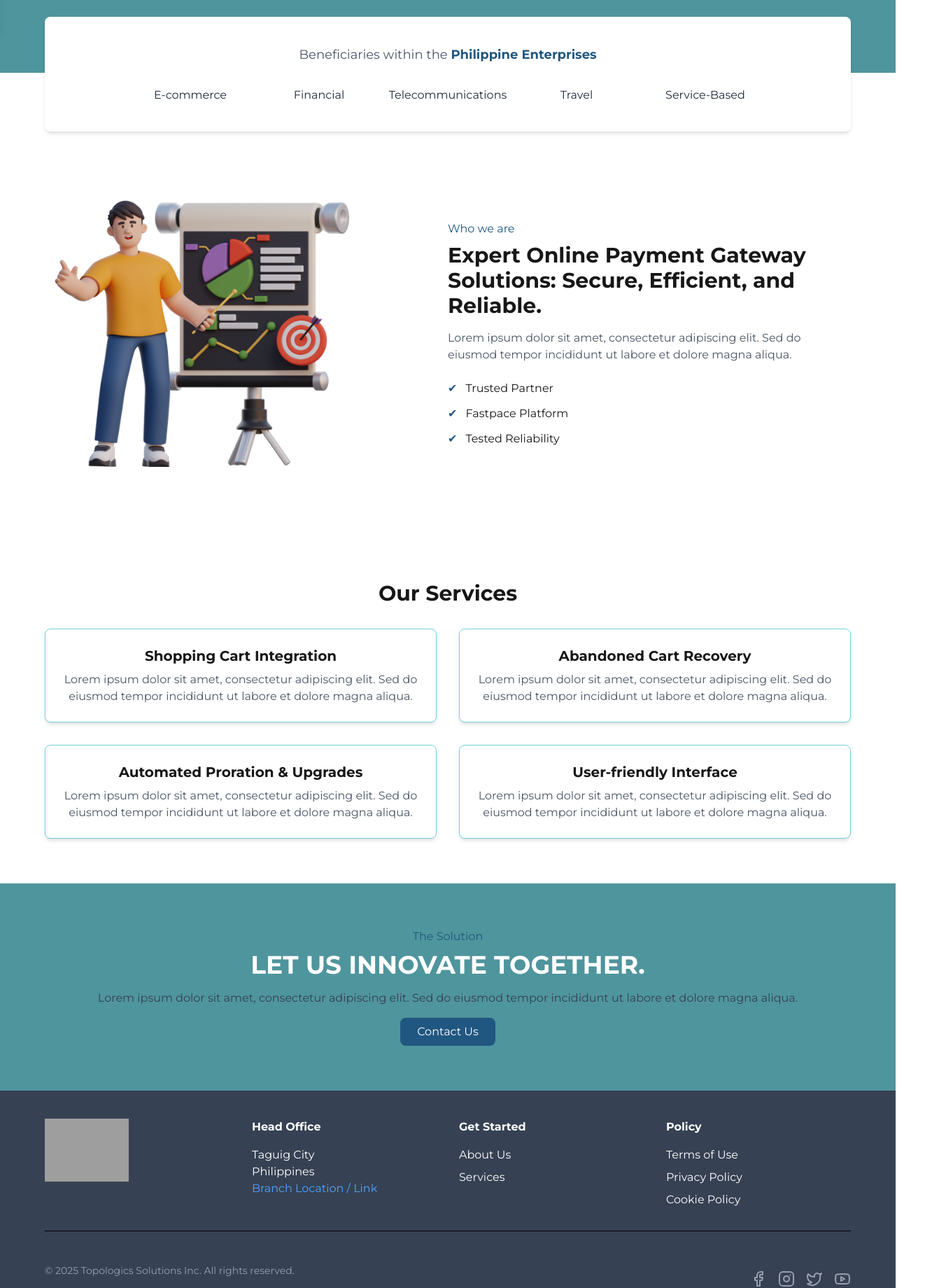
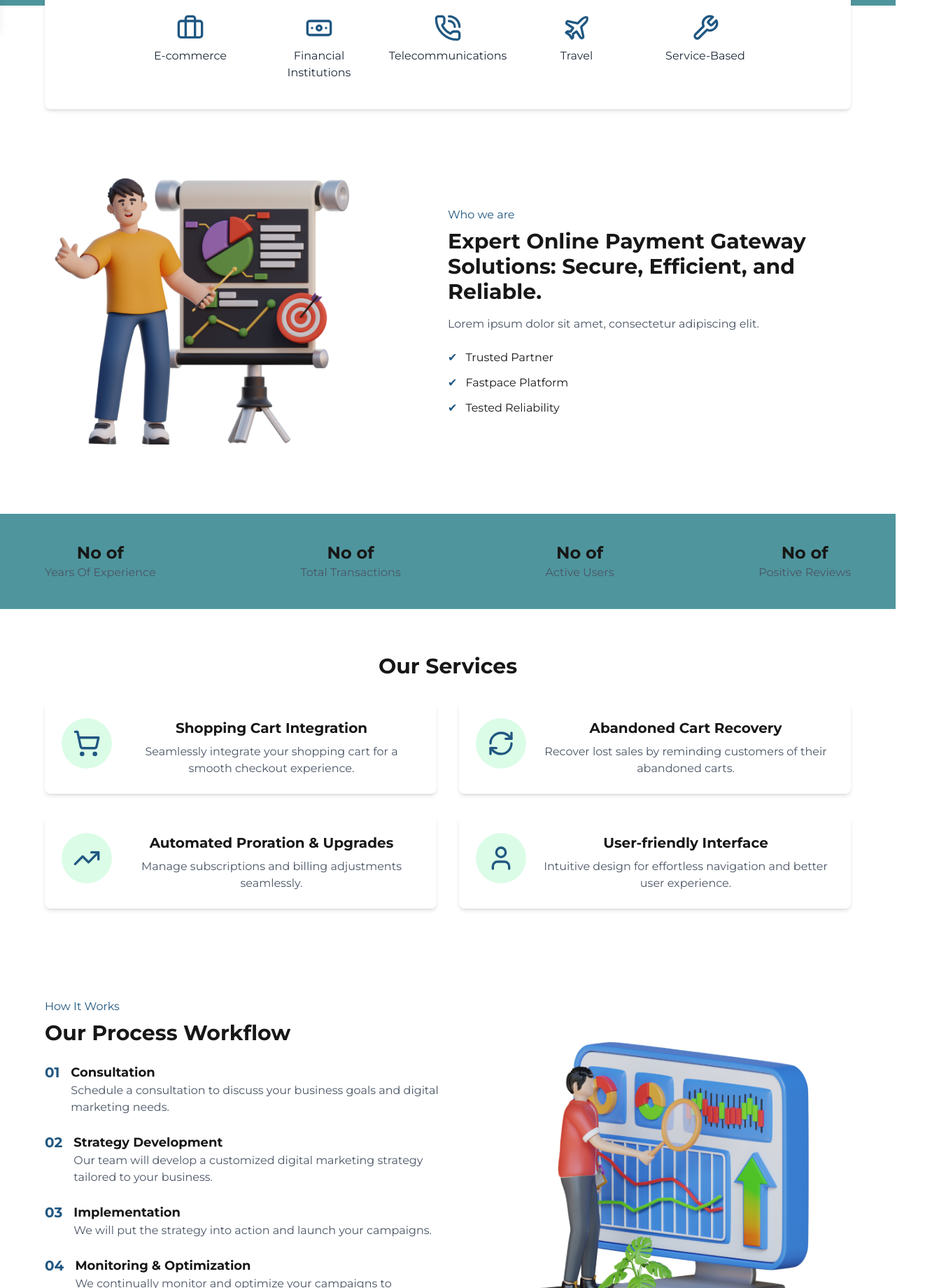
Before and after one commit to GuillianeLee/topologics, a Next.js app: page / in a window 1280 px wide. Shown: the part 760-2600 px from the top of the page at 70% size, 1322 px wide, since content can reach past the window. Built offline with nearby package versions, Linux system fonts and the light colour scheme; grey boxes are pictures that could not be loaded.

Commit message:
Final Revision

```diff
--- a/src/app/page.tsx
+++ b/src/app/page.tsx
@@ -3,7 +3,7 @@ import Image from "next/image";
 import { useState, useEffect } from "react";
 import { motion } from "framer-motion";
 import { useInView } from "react-intersection-observer";
-import { Menu, X, Facebook, Instagram, Twitter, Youtube } from "lucide-react";
+import { Menu, X, ShoppingCart, RefreshCw, TrendingUp, User, Briefcase, Banknote, PhoneCall, Plane, Wrench, Facebook, Instagram, Twitter, Youtube } from "lucide-react";
 
 export default function Home() {
   const [activeSection, setActiveSection] = useState("Home");
@@ -16,6 +16,7 @@ export default function Home() {
         { id: "home", name: "Home" },
         { id: "about", name: "About" },
         { id: "services", name: "Services" },
+        { id: "process", name: "Process" },
         { id: "contact", name: "Contact" }
       ];
       sections.forEach(({ id, name }) => {
@@ -51,7 +52,7 @@ export default function Home() {
         </button>
         {/* Desktop Navigation */}
         <ul className="hidden md:flex space-x-8 text-gray-700">
-          {["Home", "About", "Services"].map((item) => (
+          {["Home", "About", "Services", "Process"].map((item) => (
             <li
               key={item}
               className={`cursor-pointer px-3 py-1 rounded-md transition ${
@@ -123,7 +124,7 @@ export default function Home() {
             className="w-full max-w-sm md:max-w-md"
           />
           {/* Info Card*/}
-          <div className="relative bottom-5 md:bottom-10 right-0 bg-white p-4 md:p-6 rounded-lg shadow-lg w-60 md:w-80 text-center">
+          <div className="absolute bottom-5 md:bottom-10 right-0 translate-x-[150px] bg-white p-4 md:p-6 rounded-lg shadow-lg w-60 md:w-80 text-center">
             <p className="text-gray-600 font-lato">Lorem ipsum dolor sit amet, consectetur adipiscing elit.</p>
           </div>
         </div>
@@ -135,18 +136,23 @@ export default function Home() {
         <p className="text-gray-600 text-lg"> Beneficiaries within the <span className="text-[#205781] font-semibold"> Philippine Enterprises</span></p>
         <div className="grid grid-cols-2 md:grid-cols-5 gap-6 mt-6 w-full max-w-4xl">
           <div className="flex flex-col items-center">
+            <Briefcase size={40} className="text-[#205781]" />
             <p className="mt-2 text-gray-800">E-commerce</p>
           </div>
           <div className="flex flex-col items-center">
-            <p className="mt-2 text-gray-800">Financial</p>
+            <Banknote size={40} className="text-[#205781]" />
+            <p className="mt-2 text-gray-800">Financial Institutions</p>
           </div>
           <div className="flex flex-col items-center">
+            <PhoneCall size={40} className="text-[#205781]" />
             <p className="mt-2 text-gray-800">Telecommunications</p>
           </div>
           <div className="flex flex-col items-center">
+            <Plane size={40} className="text-[#205781]" />
             <p className="mt-2 text-gray-800">Travel</p>
           </div>
           <div className="flex flex-col items-center">
+            <Wrench size={40} className="text-[#205781]" />
             <p className="mt-2 text-gray-800">Service-Based</p>
           </div>
         </div>
@@ -160,7 +166,7 @@ export default function Home() {
         <div className="md:w-1/2">
           <h3 className="text-[#205781] font-medium">Who we are</h3>
           <h2 className="text-3xl font-bold mt-2 font-lato">Expert Online Payment Gateway Solutions: Secure, Efficient, and Reliable.</h2>
-          <p className="text-gray-600 mt-4">Lorem ipsum dolor sit amet, consectetur adipiscing elit. Sed do eiusmod tempor incididunt ut labore et dolore magna aliqua.</p>
+          <p className="text-gray-600 mt-4">Lorem ipsum dolor sit amet, consectetur adipiscing elit.</p>
           <ul className="mt-6 space-y-3">
             <li className="flex items-center space-x-3 font-lato">
               <span className="text-[#205781]">✔</span>
@@ -179,22 +185,46 @@ export default function Home() {
       </section>
 
 
+      {/* Statistics */}
+      <section className="px-8 md:px-16 py-10 bg-[#4F959D] flex justify-between text-center">
+        <div>
+          <p className="text-2xl font-bold">No of</p>
+          <p className="text-gray-600">Years Of Experience</p>
+        </div>
+        <div>
+          <p className="text-2xl font-bold">No of</p>
+          <p className="text-gray-600">Total Transactions</p>
+        </div>
+        <div>
+          <p className="text-2xl font-bold">No of</p>
+          <p className="text-gray-600">Active Users</p>
+        </div>
+        <div>
+          <p className="text-2xl font-bold">No of</p>
+          <p className="text-gray-600">Positive Reviews</p>
+        </div>
+      </section>
+
+
      {/* Services Section */}
      <section id="services" ref={ref} className="px-8 md:px-16 py-16 bg-white text-center">
         <h2 className="text-3xl font-bold">Our Services</h2>
         <div className="grid md:grid-cols-2 gap-8 mt-8 font-lato">
           {[
-            { title: "Shopping Cart Integration", desc: "Lorem ipsum dolor sit amet, consectetur adipiscing elit. Sed do eiusmod tempor incididunt ut labore et dolore magna aliqua." },
-            { title: "Abandoned Cart Recovery", desc: "Lorem ipsum dolor sit amet, consectetur adipiscing elit. Sed do eiusmod tempor incididunt ut labore et dolore magna aliqua." },
-            { title: "Automated Proration & Upgrades", desc: "Lorem ipsum dolor sit amet, consectetur adipiscing elit. Sed do eiusmod tempor incididunt ut labore et dolore magna aliqua." },
-            { title: "User-friendly Interface", desc: "Lorem ipsum dolor sit amet, consectetur adipiscing elit. Sed do eiusmod tempor incididunt ut labore et dolore magna aliqua." }
+            { icon: ShoppingCart, title: "Shopping Cart Integration", desc: "Seamlessly integrate your shopping cart for a smooth checkout experience." },
+            { icon: RefreshCw, title: "Abandoned Cart Recovery", desc: "Recover lost sales by reminding customers of their abandoned carts." },
+            { icon: TrendingUp, title: "Automated Proration & Upgrades", desc: "Manage subscriptions and billing adjustments seamlessly." },
+            { icon: User, title: "User-friendly Interface", desc: "Intuitive design for effortless navigation and better user experience." }
           ].map((service, index) => (
             <motion.div
               key={index}
               initial={{ opacity: 0, y: 50 }}
               animate={inView ? { opacity: 1, y: 0 } : { opacity: 0, y: 50 }}
               transition={{ duration: 0.5, delay: index * 0.2 }}
-              className="p-6 bg-white border border-[#72D3DF] rounded-lg shadow-md flex items-start space-x-4">
+              className="p-6 bg-white rounded-lg shadow-md flex items-start space-x-4">
+              <div className="bg-green-100 p-4 rounded-full">
+                <service.icon size={40} className="text-[#205781]" />
+              </div>
               <div>
                 <h3 className="text-xl font-semibold">{service.title}</h3>
                 <p className="text-gray-600 mt-2">{service.desc}</p>
@@ -203,6 +233,36 @@ export default function Home() {
           ))}
         </div>
       </section>
+
+
+      {/* Process Workflow Section */}
+      <section id="process" className="px-8 md:px-16 py-16 flex flex-col md:flex-row items-center">
+        <div className="md:w-1/2">
+          <h3 className="text-[#205781] font-medium">How It Works</h3>
+          <h2 className="text-3xl font-bold mt-2">Our Process Workflow</h2>
+          <div className="mt-6 space-y-6">
+            {[
+              { step: "01", title: "Consultation", desc: "Schedule a consultation to discuss your business goals and digital marketing needs." },
+              { step: "02", title: "Strategy Development", desc: "Our team will develop a customized digital marketing strategy tailored to your business." },
+              { step: "03", title: "Implementation", desc: "We will put the strategy into action and launch your campaigns." },
+              { step: "04", title: "Monitoring & Optimization", desc: "We continually monitor and optimize your campaigns to maximize results." },
+              { step: "05", title: "Reporting & Analysis", desc: "We provide regular reports and analysis on campaign performance." },
+            ].map((item) => (
+              <div key={item.step} className="flex items-start space-x-4">
+                <span className="text-[#205781] text-xl font-semibold">{item.step}</span>
+                <div>
+                  <h4 className="text-lg font-semibold">{item.title}</h4>
+                  <p className="text-gray-600">{item.desc}</p>
+                </div>
+              </div>
+            ))}
+          </div>
+        </div>
+        <div className="md:w-1/2 flex justify-center mt-8 md:mt-0">
+          <Image src="/assets/workflow.png" alt="Workflow" width={500} height={400} />
+      </div>
+    </section>
+
 
       {/* Contact Section */}
       <section id="contact" className="px-8 md:px-16 py-16 text-center bg-[#4F959D]">
@@ -235,6 +295,7 @@ export default function Home() {
             <ul className="space-y-2">
               <li className="cursor-pointer hover:text-[#205781] transition duration-300 ease-in-out">About Us</li>
               <li className="cursor-pointer hover:text-[#205781] transition duration-300 ease-in-out">Services</li>
+              <li className="cursor-pointer hover:text-[#205781] transition duration-300 ease-in-out">Process</li>
             </ul>
           </div>
           <div>
```
